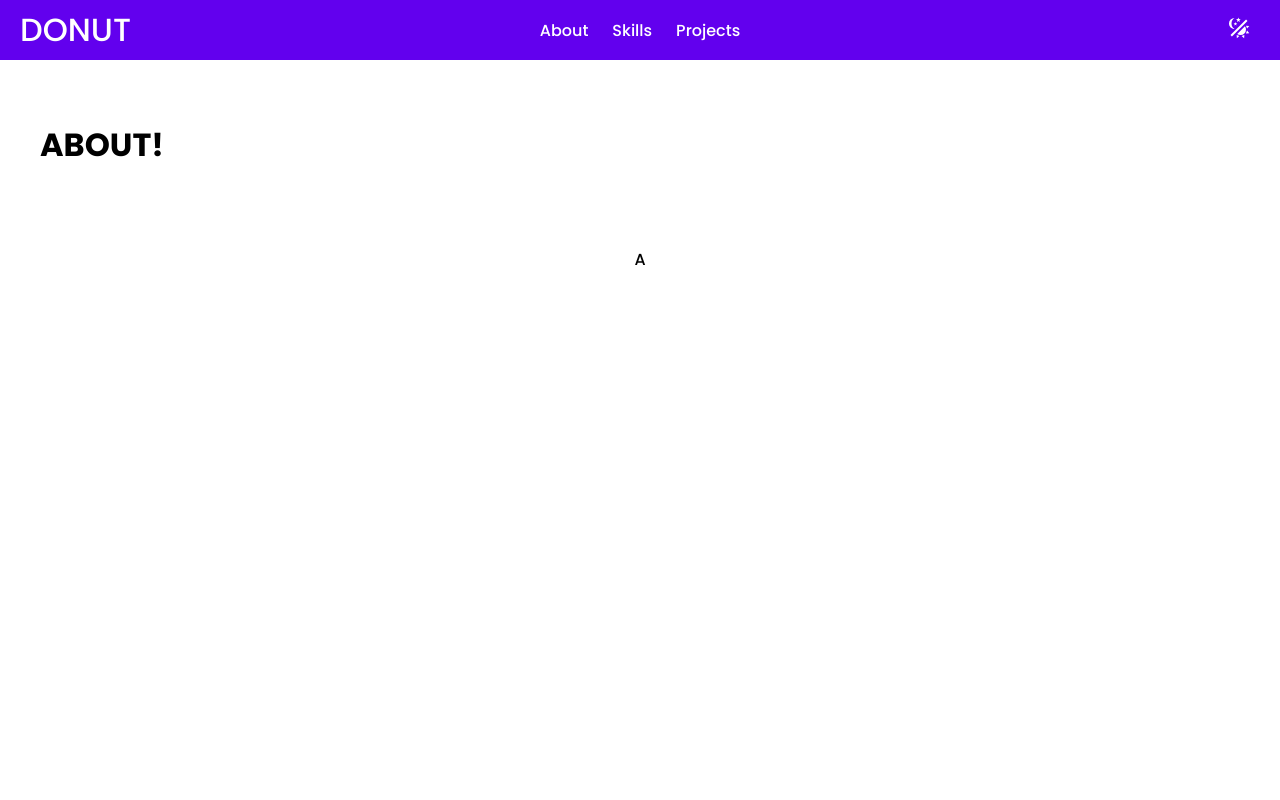
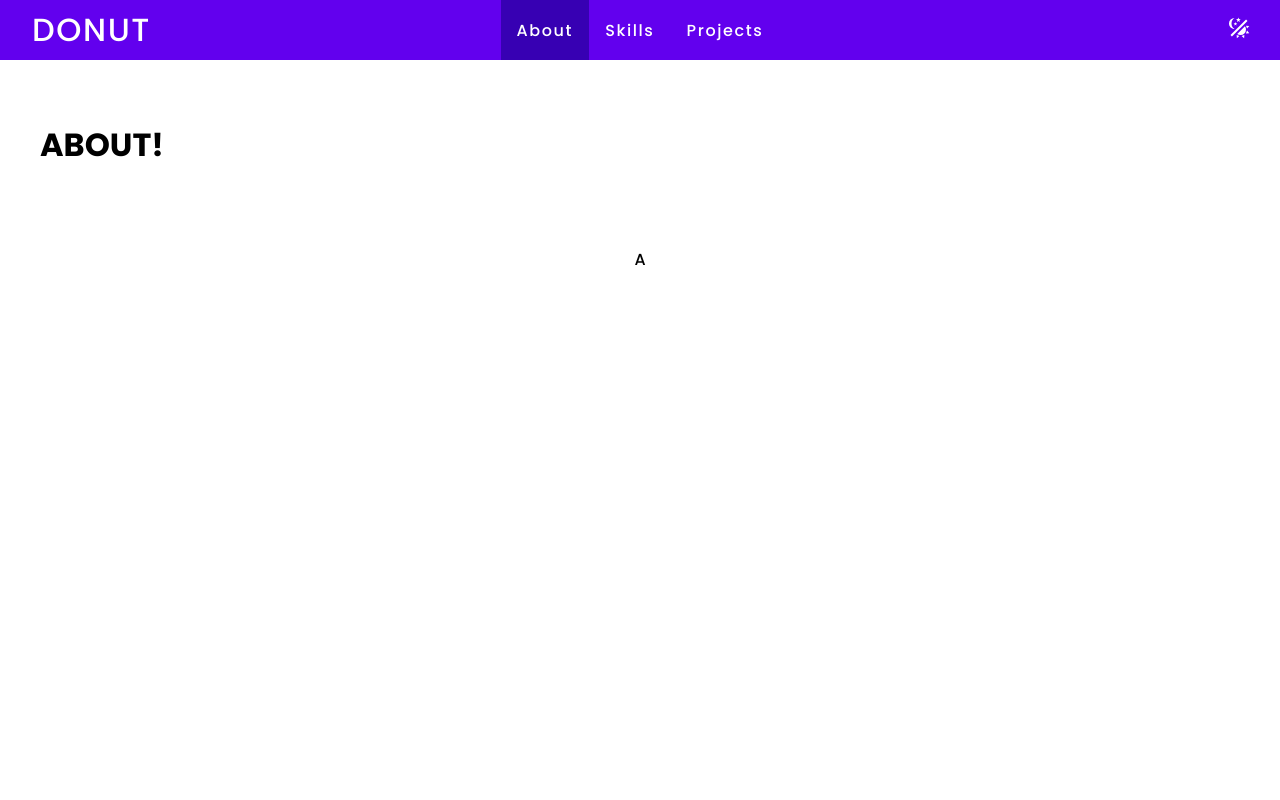
Before and after one commit to NFTDonut/web3-portfolio-react, a React (Create React App) app: page / in a window 1280 px wide. Shown: the top 800 px of the page. Built offline with nearby package versions, Linux system fonts and the light colour scheme.

Commit message:
added active styling to navbar links

```diff
--- a/src/Navbar.js
+++ b/src/Navbar.js
@@ -1,26 +1,26 @@
 import { Link } from 'react-scroll';
+import { useState } from 'react';
 
 export default function Navbar({toggleTheme}) {
 
     return (
-
             <nav className="nav">
-                <Link className='site-title' activeClass="active" to="about" spy={true} smooth={true} offset={-60} duration={500}>
+                <Link className='site-title' activeClass="inactive" to="about" spy={true} smooth={true} offset={-60} duration={300}>
                     DONUT
                 </Link>
                 <ul>
                     <li>
-                        <Link activeClass="active" to="about" spy={true} smooth={true} offset={-60} duration={500}>
+                        <Link activeClass="active" to="about" spy={true} smooth={true} offset={-60} duration={300}>
                             About
                         </Link>
                     </li>
                     <li>
-                        <Link activeClass="active" to="skills" spy={true} smooth={true} offset={-60} duration={500}>
+                        <Link activeClass="active" to="skills" spy={true} smooth={true} offset={-60} duration={300}>
                             Skills
                         </Link>
                     </li>
                     <li>
-                        <Link activeClass="active" to="projects" spy={true} smooth={true} offset={-60} duration={500}>
+                        <Link activeClass="active" to="projects" spy={true} smooth={true} offset={-60} duration={300}>
                             Projects
                         </Link>
                     </li>
--- a/src/styles.css
+++ b/src/styles.css
@@ -71,7 +71,6 @@ button {
     z-index: 1;
     width: 100%;
     top: 0;
-    transition: var(--transition-delay);
 }
 
 .site-title {
@@ -84,7 +83,11 @@ button {
     margin: 0;
     list-style: none;
     display: flex;
-    gap: 1rem;
+    gap: 0rem;
+}
+
+.nav li {
+    cursor: pointer;
 }
 
 .nav a {
@@ -93,15 +96,25 @@ button {
     height: 100%;
     display: flex;
     align-items: center;
-    padding: .25rem;
+    padding: 1rem;
+    letter-spacing: 0.1rem;
+    transition: 0.4s ease-in;
+
 }
 
-.nav li.active {
+.nav a.active {
     background-color: #3700B3;
+    color: white;
 }
+
+
+/* .nav li.active {
+    background-color: #3700B3;
+} */
 
 .nav li:hover {
     background-color: #3700B3;
+    color: white;
 }
 
 svg {
```
